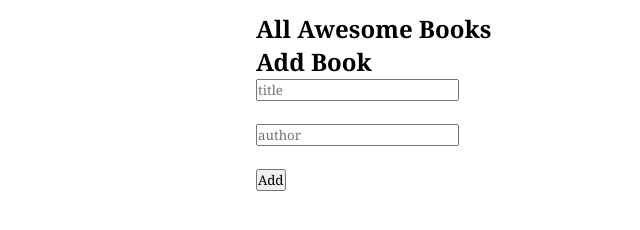
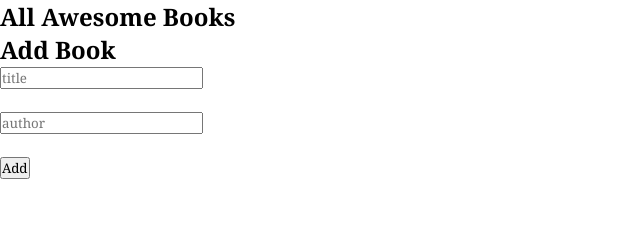
Before and after one commit to Donmark2k/Awesome_books, a website: page index.html in a window 1280 px wide. Shown: the whole page, without its empty margins (0-640 px from the left). Drawn offline with Linux system fonts and the light colour scheme.

Commit message:
update readme

```diff
--- a/style.css
+++ b/style.css
@@ -4,9 +4,3 @@
   padding: 0;
   font-family: Cambria, Cochin, Georgia, Times, 'Times New Roman', serif;
 }
-
-body {
-  width: 60%;
-  align-content: center;
-  margin: 12px auto 12px auto;
-}
```
